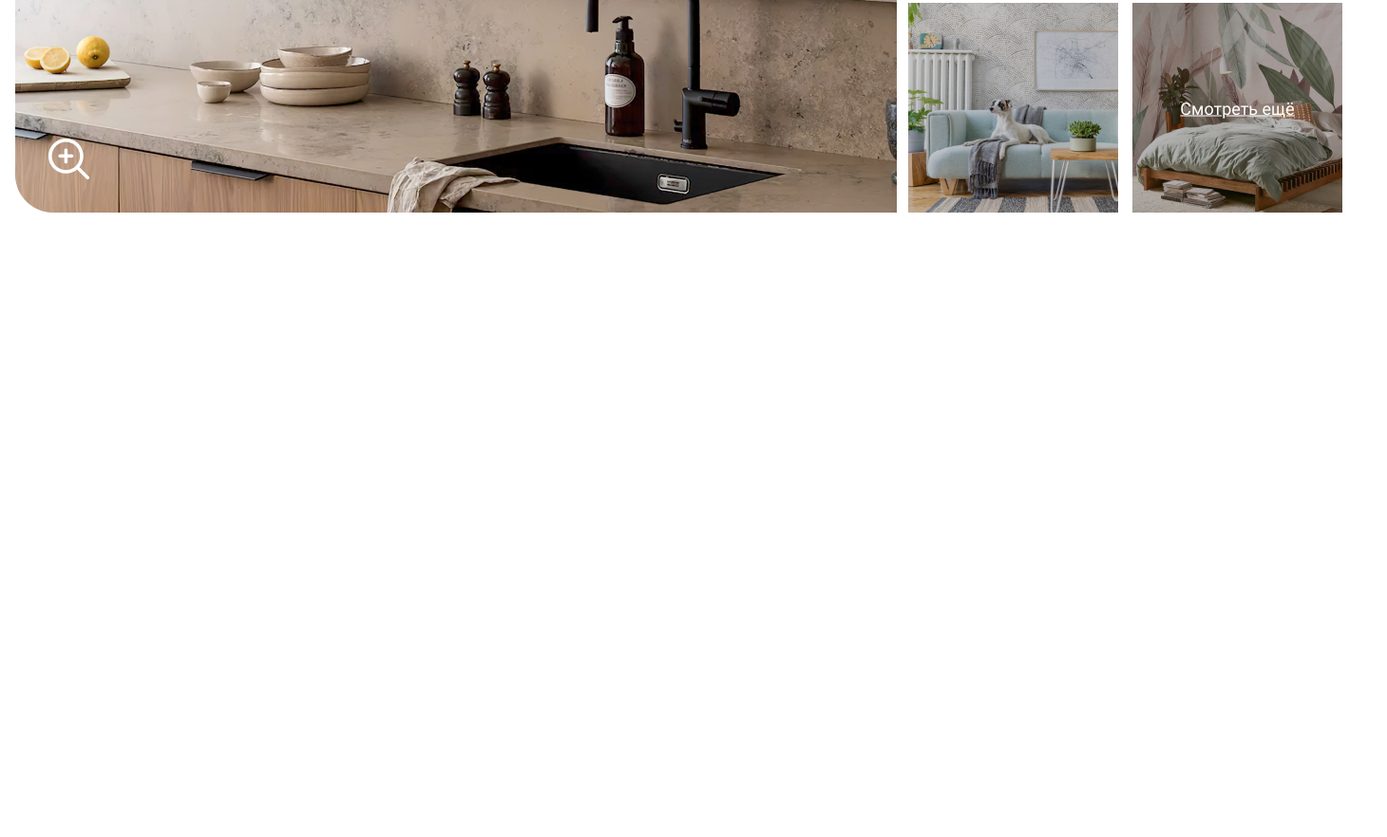
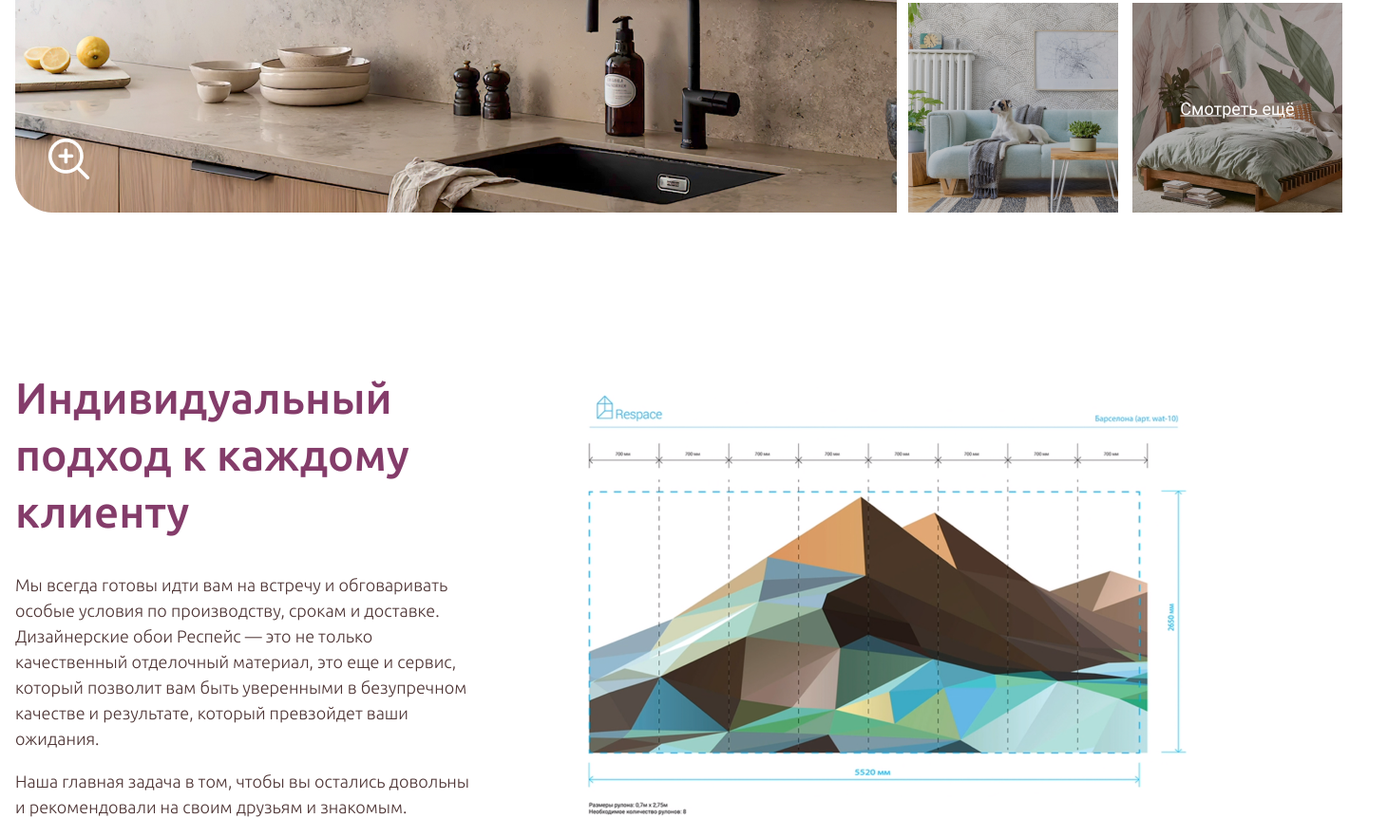
Before and after one commit to Paul-Stepanov/respace, a website built with webpack: page src/index.html in a window 1280 px wide. Shown: the part 8043-8925 px from the top of the page at 95% size, 1460 px wide, since content can reach past the window. Before the commit the page ends 8432 px from the top, so only its background shows below. Built offline with nearby package versions, Linux system fonts and the light colour scheme; files whose address does not match are found by name.

Commit message:
made approach

```diff
--- a/src/index.html
+++ b/src/index.html
@@ -598,9 +598,13 @@
     </section>
 
     <section class="partners">
+
         <div class="container">
+
             <article class="partners__wrapper">
+
                 <h2 class="partners__title title">Партнеры о нас</h2>
+
                 <div class="partners__gallery">
 
                     <div class="partners__big-img-wrapper">
@@ -643,10 +647,39 @@
                         <div class="partners__img-link-box">
                             <img src="img/partners/prs5.png" alt="picture"
                                  class="partners__img">
-                            <a href="#" class="partners__img-link">Смотреть ещё</a>
+                            <a href="#" class="partners__img-link">Смотреть
+                                ещё</a>
                         </div>
                     </div>
                 </div>
+            </article>
+        </div>
+    </section>
+
+    <section class="approach">
+
+        <div class="container">
+
+            <article class="approach__wrapper">
+
+                <div class="approach__description">
+                    <h2 class="approach__title title">Индивидуальный подход к
+                        каждому клиенту</h2>
+                    <p class="approach__text description">Мы всегда готовы идти
+                        вам на встречу и обговаривать особые условия по
+                        производству, срокам и доставке. Дизайнерские обои
+                        Респейс — это не только качественный отделочный
+                        материал, это еще и сервис, который позволит вам быть
+                        уверенными в безупречном качестве и результате, который
+                        превзойдет ваши ожидания.</p>
+                    <p class="approach__text description">Наша главная задача в
+                        том, чтобы вы остались довольны и рекомендовали на своим
+                        друзьям и знакомым.</p>
+                </div>
+
+                <img class="approach__img" src="img/approach/apr1.png"
+                     alt="img">
+
             </article>
         </div>
     </section>
--- a/src/index.scss
+++ b/src/index.scss
@@ -12,3 +12,4 @@
 @import 'style/paints';
 @import 'style/designer_wallpaper';
 @import 'style/partners';
+@import 'style/approach';
--- /dev/null
+++ b/src/style/_approach.scss
@@ -0,0 +1,23 @@
+.approach {
+  margin-bottom: 118px;
+  &__wrapper {
+    display: grid;
+    grid-template-columns: repeat(2, 1fr);
+    align-items: center;
+  }
+
+  &__description {
+    margin-right: 60px;
+  }
+
+  &__title {
+    margin-bottom: 34px;
+  }
+
+  &__text {
+    margin-bottom: 18px;
+  }
+
+  &__img {
+  }
+}
--- a/src/style/_partners.scss
+++ b/src/style/_partners.scss
@@ -19,6 +19,25 @@
     grid-template-columns: repeat(6, minmax(220px, 1fr));
     column-gap: 15px;
     margin-bottom: 165px;
+    position: relative;
+    &:before{
+      content: url("../img/partners/prsn1.png");
+      position: absolute;
+      top: 50%;
+      left: -49px;
+      transform: translateY(-50%);
+      z-index: 5;
+      cursor: pointer;
+    }
+    &:after{
+      content: url("../img/partners/prsn2.png");
+      position: absolute;
+      top: 50%;
+      right: -49px;
+      transform: translateY(-50%);
+      z-index: 5;
+      cursor: pointer;
+    }
   }
 
   &__big-img-wrapper {
```
Also changed, not shown: src/img/approach/apr1.png (added), src/img/partners/prsn1.png (added), src/img/partners/prsn2.png (added).
